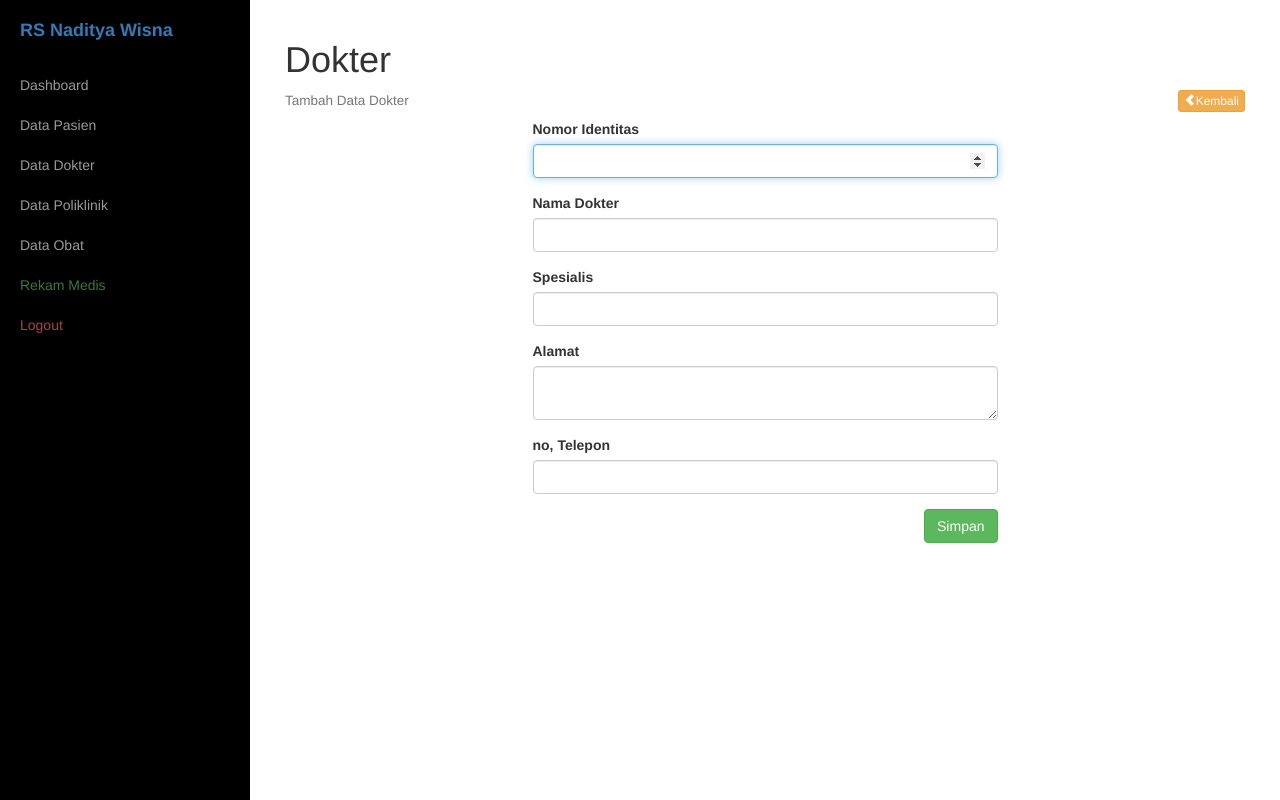
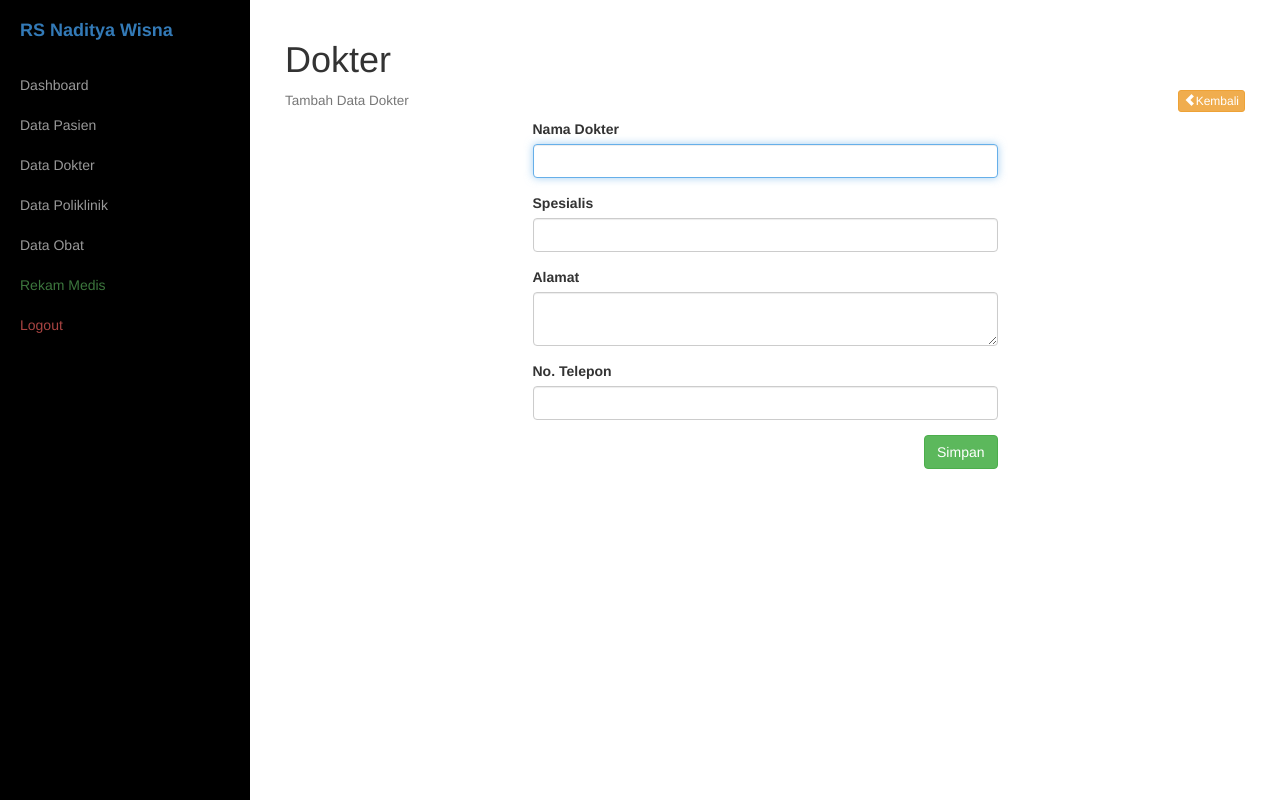
Before and after one commit to Danazzz/rekam_medis, a PHP site: page /Klp3_ProjectWeb/dokter/add.php in a window 1280 px wide. Run offline with PHP 8.4, Linux system fonts and the light colour scheme; a user stored in the database is signed in.

Commit message:
menghilangkan label input untuk no identitas pada data dokter karena tidak diperlukan

```diff
--- a/dokter/add.php
+++ b/dokter/add.php
@@ -11,10 +11,6 @@
                 <div class="col-lg-6 col-lg-offset-3">
                     <form action="proses.php" method="post">
                         <div class="form-group">
-                            <label for="identitas">Nomor Identitas</label>
-                            <input type="number" name="identitas" id="identitas" class="form-control" required autofocus>
-                        </div>
-                        <div class="form-group">
                             <label for="nama">Nama Dokter</label>
                             <input type="text" name="nama" id="nama" class="form-control" required autofocus>
                         </div>
@@ -27,7 +23,7 @@
                             <textarea name="alamat" id="alamat" class="form-control" required></textarea>
                         </div>
                         <div class="form-group">
-                            <label for="telp">no, Telepon</label>
+                            <label for="telp">No. Telepon</label>
                             <input type="number" name="telp" id="telp" class="form-control" required>
                         </div>
                         <div class="form-group pull-right">
```
